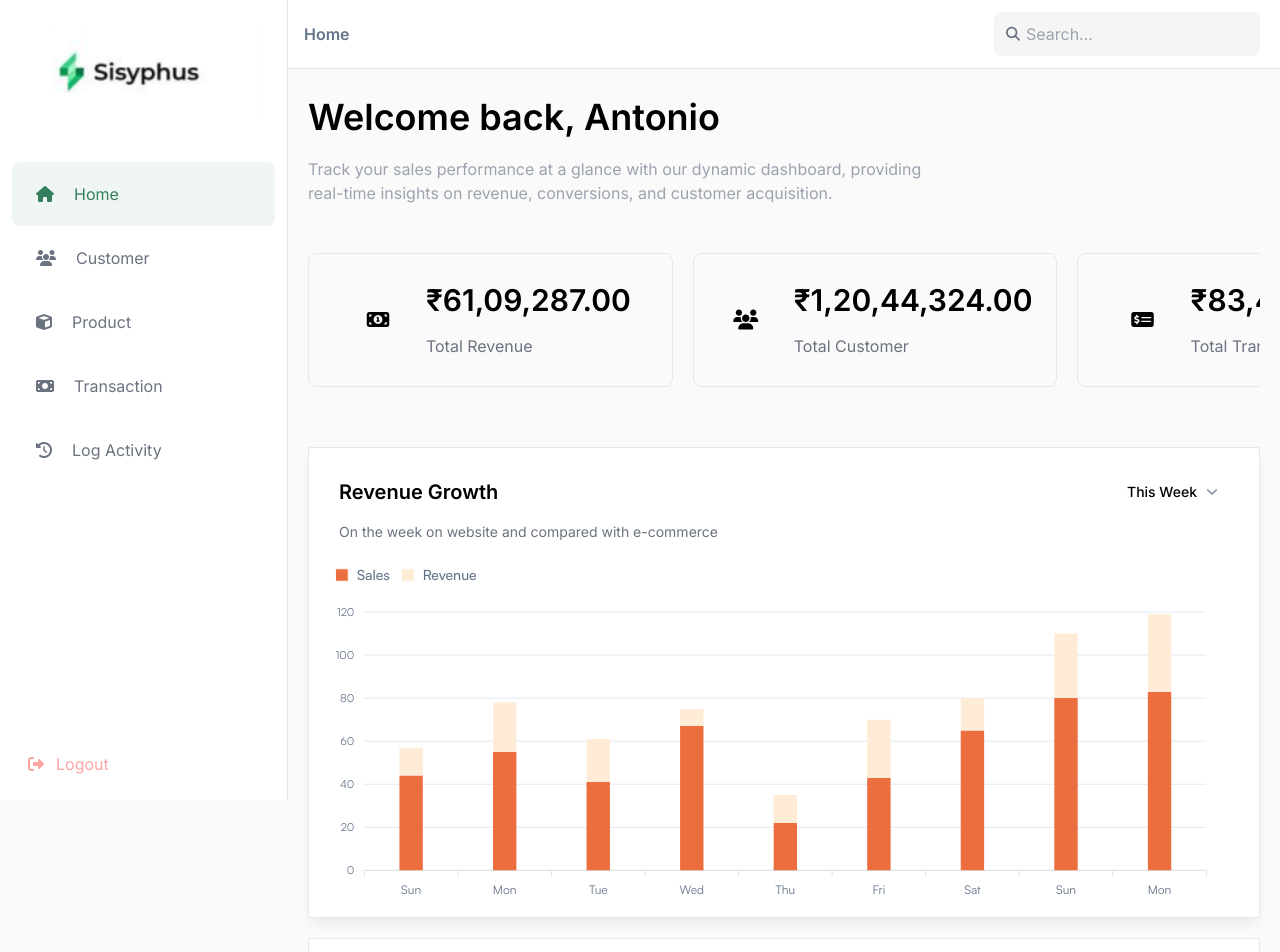
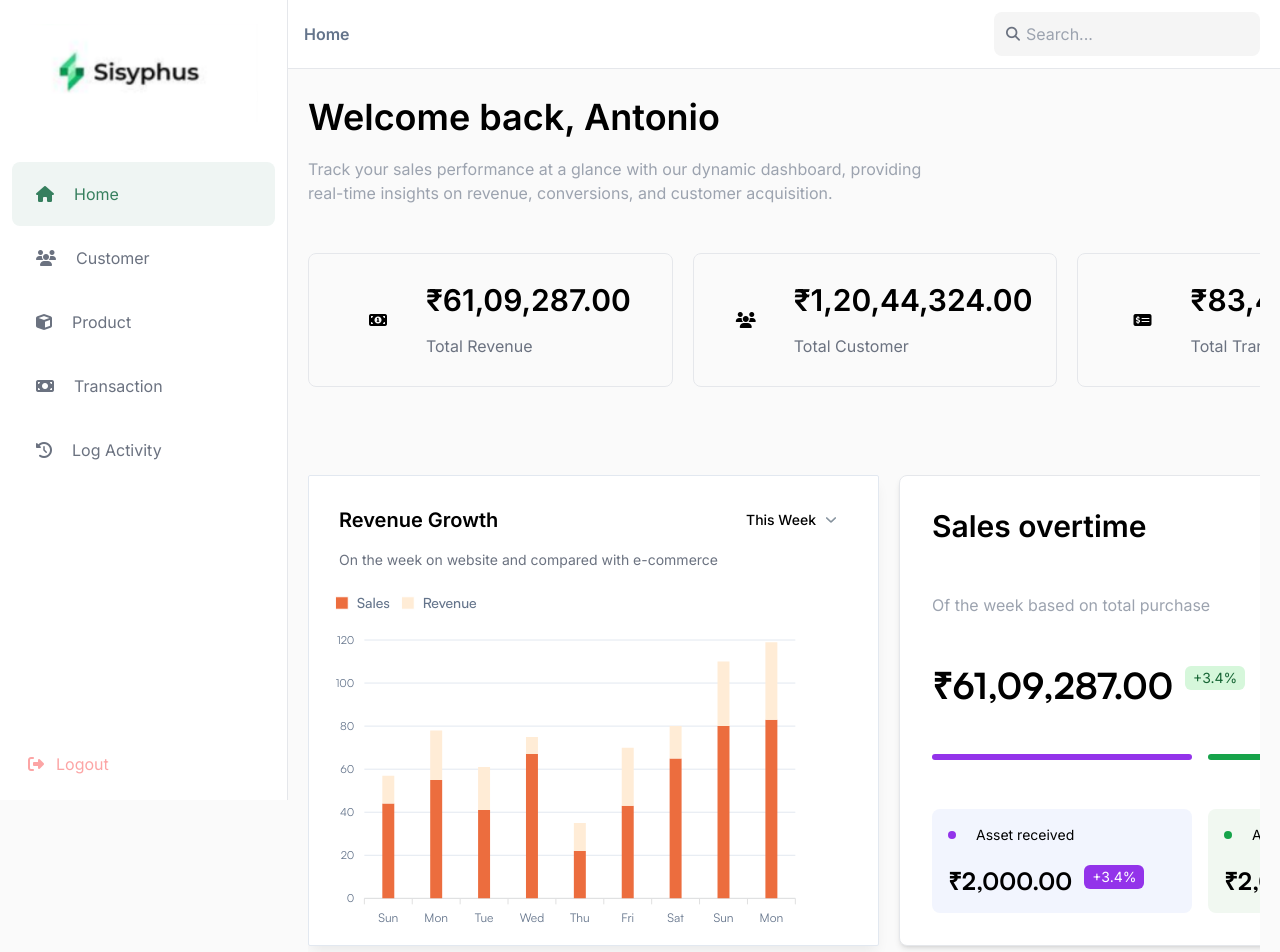
Before and after one commit to TheMoeEntity/ditco-assessment, a Next.js app: page / in a window 1280 px wide. Shown: the top 952 px of the page. Built offline with nearby package versions, Linux system fonts and the light colour scheme.

Commit message:
"Update constants and add Sales component to Dashboard"
This commit updates the `constants.ts` file by changing the color variable values from string literals like 'bg-green-100' to single word string values like '

```diff
--- a/src/Helpers/constants.ts
+++ b/src/Helpers/constants.ts
@@ -2,29 +2,29 @@ import { IDashBoard } from "./types";
 
 export const dashAssets: IDashBoard[] = [
     {
-        color: 'bg-green-100',
+        color: 'green',
         amount: 6109287,
         title: 'Total Revenue',
         icon: 'fas fa-money-bill-alt',
-        iconColor: 'text-green-500',
+        iconColor: ' text-green-500',
     },
     {
-        color: 'bg-purple-100',
-        iconColor: 'text-purple-500',
+        color: 'purple',
+        iconColor: ' text-purple-500',
         amount: 12044324,
         title: 'Total Customer',
         icon: 'fas fa-users'
     },
     {
-        color: 'bg-red-200',
-        iconColor: 'text-red-500',
+        color: 'red',
+        iconColor: ' text-red-500',
         amount: 8343782,
         title: 'Total Transaction',
         icon: 'fas fa-money-check-alt'
     },
     {
-        color: 'bg-purple-100',
-        iconColor: 'text-purple-500',
+        color: 'purple',
+        iconColor: ' text-purple-500',
         amount: 19744324,
         title: 'Total Product',
         icon: 'fas fa-shopping-bag'
--- /dev/null
+++ b/src/components/Cards/Sales.tsx
@@ -0,0 +1,86 @@
+import React from 'react'
+
+const Sales = () => {
+    const amount = 6109287
+    return (
+        <div className='min-w-[300px] no-scrollbar bg-white shadow-md p-8 flex flex-col gap-y-6 items-stretch justify-between border-[1px] rounded-lg overflow-x-scroll'>
+            <h2 className='text-3xl font-semibold'>Sales overtime</h2>
+            <span className='text-gray-400'>Of the week based on total purchase</span>
+            <div className='flex gap-x-3'>
+                <span className='text-4xl font-semibold font-satoshi'>
+                    {amount.toLocaleString('en-IN', { style: 'currency', currency: 'INR' })}
+                </span>
+                <span className='bg-[#D6F7DB] text-sm text-green-800 w-fit h-fit px-2 py-[2px] rounded-md'>
+                    +3.4%
+                </span>
+            </div>
+            <div className='flex flex-row gap-x-4'>
+                <div className='w-full min-w-[260px] h-[6px] rounded-full bg-purple-600'></div>
+                <div className='w-full min-w-[260px] h-[6px] rounded-full bg-green-600'></div>
+                <div className='w-full min-w-[260px] h-[6px] rounded-full bg-red-600'></div>
+                <div className='w-full min-w-[260px] h-[6px] rounded-full bg-yellow-600'></div>
+            </div>
+            <div className='flex flex-row gap-x-4'>
+                <div className='w-full min-w-[260px] flex flex-col gap-y-5 py-4 px-4 rounded-lg bg-[#F2F5FE]'>
+                    <div className='flex gap-x-5 items-center text-sm'>
+                        <span className='w-2 h-2 rounded-full bg-purple-600'></span>
+                        <span className='text-gray-'>Asset received</span>
+                    </div>
+                    <div className='flex gap-x-3'>
+                        <span className='text-2xl font-semibold font-satoshi'>
+                            {(2000).toLocaleString('en-IN', { style: 'currency', currency: 'INR' })}
+                        </span>
+                        <span className='bg-purple-600 text-sm text-white w-fit h-fit px-2 py-[2px] rounded-md'>
+                            +3.4%
+                        </span>
+                    </div>
+                </div>
+
+                <div className='w-full min-w-[260px] flex flex-col gap-y-5 py-4 px-4 rounded-lg bg-[#F1F8F1]'>
+                    <div className='flex gap-x-5 items-center text-sm'>
+                        <span className='w-2 h-2 rounded-full bg-green-600'></span>
+                        <span className='text-gray-'>Asset received</span>
+                    </div>
+                    <div className='flex gap-x-3'>
+                        <span className='text-2xl font-semibold font-satoshi'>
+                            {(2000).toLocaleString('en-IN', { style: 'currency', currency: 'INR' })}
+                        </span>
+                        <span className='bg-green-600 text-sm text-white w-fit h-fit px-2 py-[2px] rounded-md'>
+                            +3.4%
+                        </span>
+                    </div>
+                </div>
+                <div className='w-full min-w-[260px] flex flex-col gap-y-5 py-4 px-4 rounded-lg bg-[#FFECEF]'>
+                    <div className='flex gap-x-5 items-center text-sm'>
+                        <span className='w-2 h-2 rounded-full bg-red-600'></span>
+                        <span className='text-gray-'>Asset received</span>
+                    </div>
+                    <div className='flex gap-x-3'>
+                        <span className='text-2xl font-semibold font-satoshi'>
+                            {(2000).toLocaleString('en-IN', { style: 'currency', currency: 'INR' })}
+                        </span>
+                        <span className='bg-red-600 text-sm text-white w-fit h-fit px-2 py-[2px] rounded-md'>
+                            +3.4%
+                        </span>
+                    </div>
+                </div>
+                <div className='w-full flex min-w-[260px] flex-col gap-y-5 py-4 px-4 rounded-lg bg-[#FFECD6]'>
+                    <div className='flex gap-x-5 items-center text-sm'>
+                        <span className='w-2 h-2 rounded-full bg-yellow-600'></span>
+                        <span className='text-gray-'>Asset received</span>
+                    </div>
+                    <div className='flex gap-x-3'>
+                        <span className='text-2xl font-semibold font-satoshi'>
+                            {(2000).toLocaleString('en-IN', { style: 'currency', currency: 'INR' })}
+                        </span>
+                        <span className='bg-yellow-600 text-sm text-white w-fit h-fit px-2 py-[2px] rounded-md'>
+                            +3.4%
+                        </span>
+                    </div>
+                </div>
+            </div>
+        </div>
+    )
+}
+
+export default Sales
--- a/src/components/Dashboard/index.tsx
+++ b/src/components/Dashboard/index.tsx
@@ -5,6 +5,7 @@ import { useContext, useState } from "react";
 import Charts from "../Cards/Charts";
 import SalesCharts from "../Cards/SalesCharts";
 import { dashAssets } from "@/Helpers/constants";
+import Sales from "../Cards/Sales";
 
 const Dashboard = () => {
   const { sidebar } = useContext(sideContext);
@@ -37,8 +38,8 @@ const Dashboard = () => {
                   key={i}
                 >
                   <div>
-                    <div className={"flex items-center justify-center rounded-full w-[56px] h-[56px] " + (x.color)}>
-                      <span className={"text-xl " + (x.icon) + ` ${x.iconColor}`}></span>
+                    <div className={"flex items-center justify-center rounded-full w-[56px] h-[56px] " + ("bg-" + x.color + "-100")}>
+                      <span className={(x.icon)}></span>
                     </div>
                   </div>
 
@@ -53,7 +54,17 @@ const Dashboard = () => {
             </div>
           </div>
         </div>
-        <SalesCharts />
+
+
+        <div className="flex flex-col m-auto no-scrollbar mt-7 p-auto w-full">
+          <div className="flex overflow-x-scroll no-scrollbar pb-10 no-scrollbar">
+            <div className="flex gap-5 flex-nowrap mr-10 whitespace-nowrap">
+              <SalesCharts />
+              <Sales />
+            </div>
+          </div>
+        </div>
+
         <Charts />
       </div>
     </div>
```
